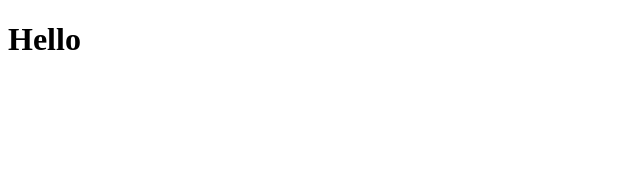
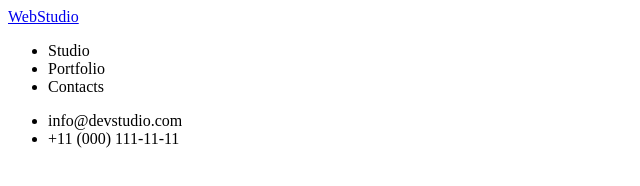
Before and after one commit to NataliDm/goit-markup-hw-01-2023, a plain HTML site: page index.html in a window 1280 px wide. Shown: the whole page, without its empty margins (0-640 px from the left). Drawn offline with Linux system fonts and the light colour scheme.

Commit message:
created header

```diff
--- a/index.html
+++ b/index.html
@@ -7,6 +7,23 @@
     <title>Studio</title>
   </head>
   <body>
-    <h1>Hello</h1>
+    <header>
+      <nav>
+        <a href="/">WebStudio</a>
+        <ul>
+          <li><a href=""></a>Studio</li>
+          <li><a href=""></a>Portfolio</li>
+          <li><a href=""></a>Contacts</li>
+        </ul>
+      </nav>
+      <ul>
+        <li><a href=""></a>info@devstudio.com</li>
+        <li><a href=""></a>+11 (000) 111-11-11</li>
+      </ul>
+    </header>
+
+    <main></main>
+
+    <footer></footer>
   </body>
 </html>
```
Also changed, not shown: images/img 1.jpeg (added), images/img 2.jpeg (added), images/img 3.jpeg (added), images/team1.jpeg (added), images/team2.jpeg (added), images/team3.jpeg (added), images/team4.jpeg (added), 3 other files.
